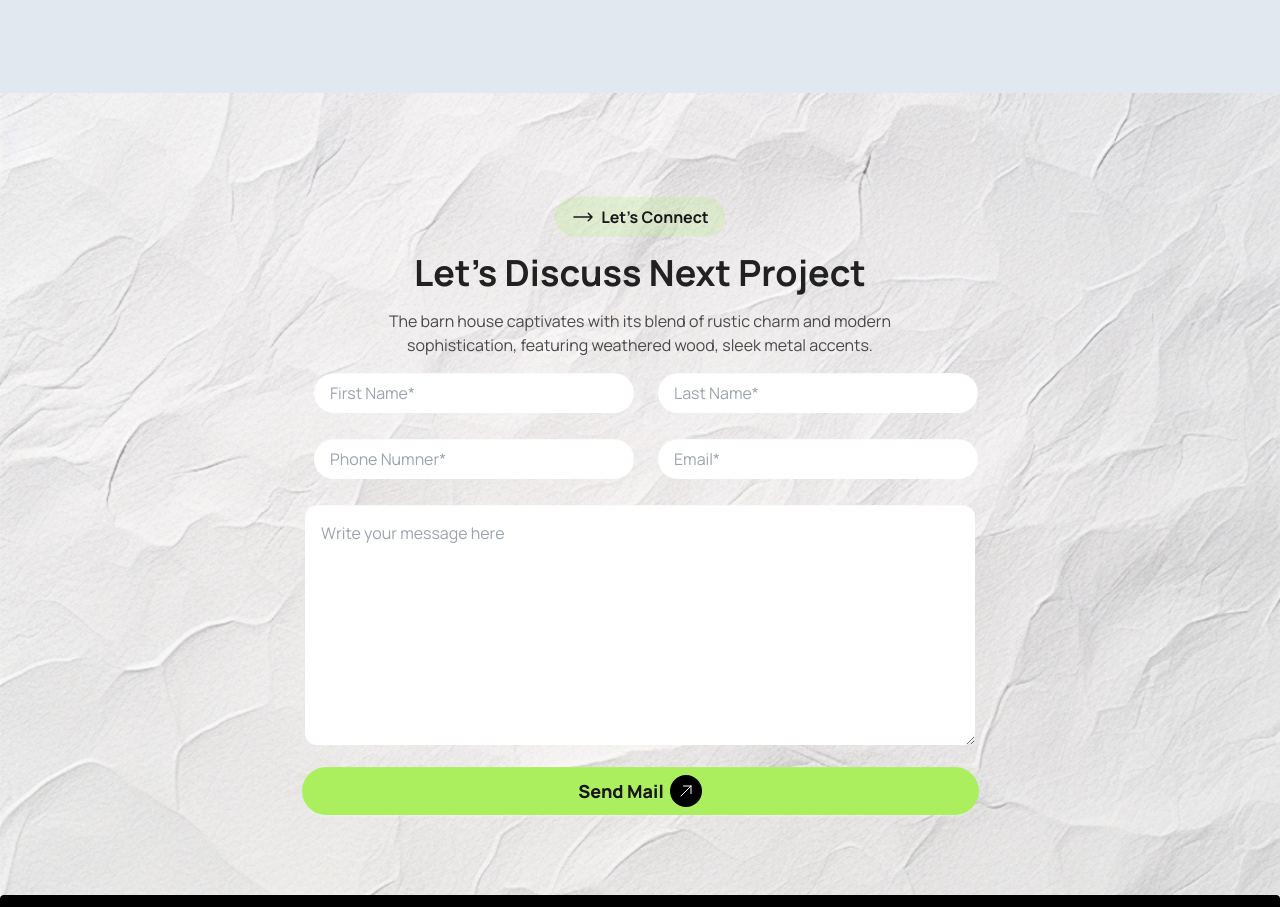
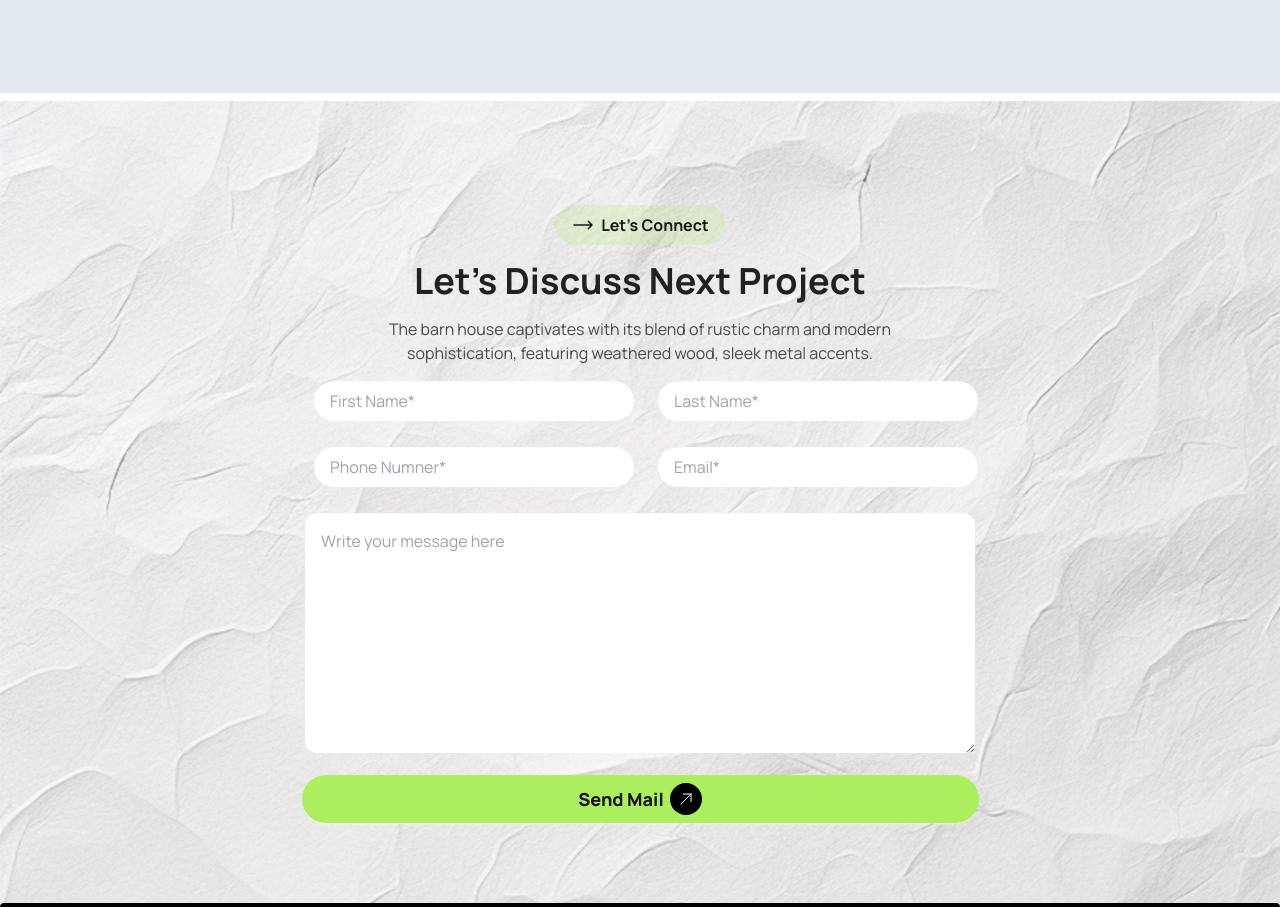
Before and after one commit to AlFaisal101/rinterio_-3, a plain HTML site: page index.html in a window 1280 px wide. Shown: the part 4966-5873 px from the top of the page. Drawn offline with nearby package versions, Linux system fonts and the light colour scheme.

Commit message:
final commit

```diff
--- a/index.html
+++ b/index.html
@@ -751,9 +751,10 @@
                  </div>
                </div>
              </section>
+            <div class="bg-white h-2 w-full mx-auto mb-0"></div>
 
             <!-- 7. discuss -->
-             <div class="bg-[url('./assets/bg.jpg')] bg-cover bg-center mt-10 py-16">
+             <div class="bg-[url('./assets/bg.jpg')] bg-cover bg-center py-16">
               <!-- text-container -->
                <div class="flex flex-col justify-center items-center gap-4 pt-10 w-auto lg:w-1/2 mx-auto">
                 <!-- btn -->
@@ -774,7 +775,7 @@
                 <p class="text-dark-02 text-center px-12">The barn house captivates with its blend of rustic charm and modern sophistication, featuring weathered wood, sleek metal accents.</p>
                </div>
 
-               <!-- inout field -->
+               <!-- input field -->
                 <fieldset class="fieldset w-full mx-auto p-4 grid grid-cols-1">
 
                   <!-- 1st row -->
```
